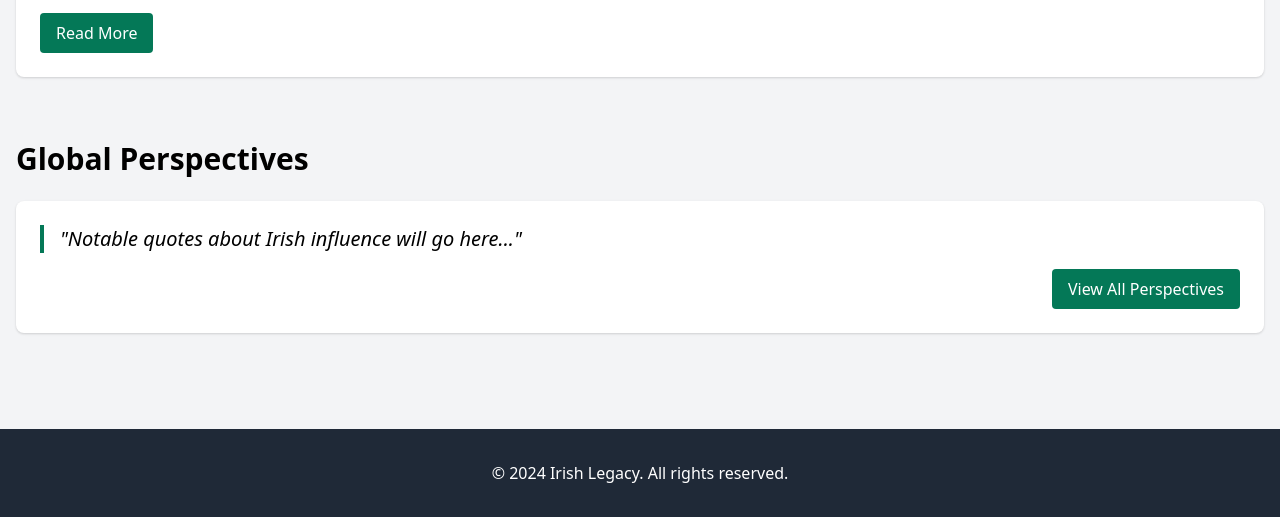
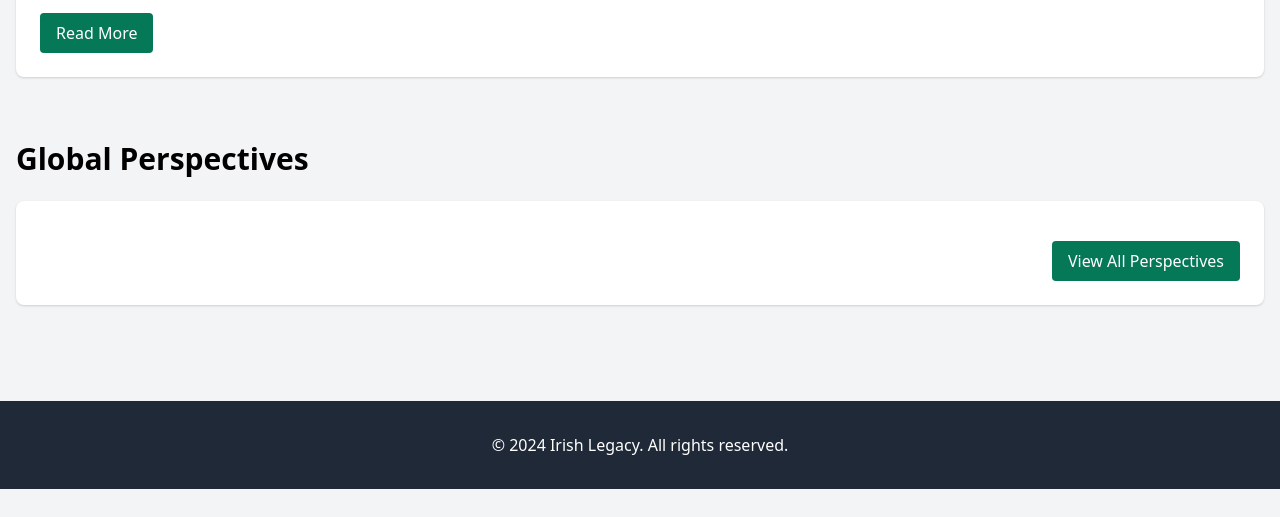
Before and after one commit to YD5do/YD5do.github.io, a plain HTML site: page index.html in a window 1280 px wide. Shown: the part 1239-1756 px from the top of the page. After the commit the page ends 1728 px from the top, so only its background shows below. Drawn offline with nearby package versions, Linux system fonts and the light colour scheme.

Commit message:
Update index.html

```diff
--- a/index.html
+++ b/index.html
@@ -91,9 +91,7 @@
         <section id="perspectives" class="mb-16">
             <h2 class="text-3xl font-bold mb-6">Global Perspectives</h2>
             <div class="bg-white p-6 rounded-lg shadow">
-                <blockquote class="text-xl italic border-l-4 border-green-700 pl-4 mb-4">
-                    "Notable quotes about Irish influence will go here..."
-                </blockquote>
+
                 <p class="text-right mt-4">
                     <a href="global-perspectives.html" class="inline-block bg-green-700 text-white py-2 px-4 rounded hover:bg-green-800">View All Perspectives</a>
                 </p>
```
